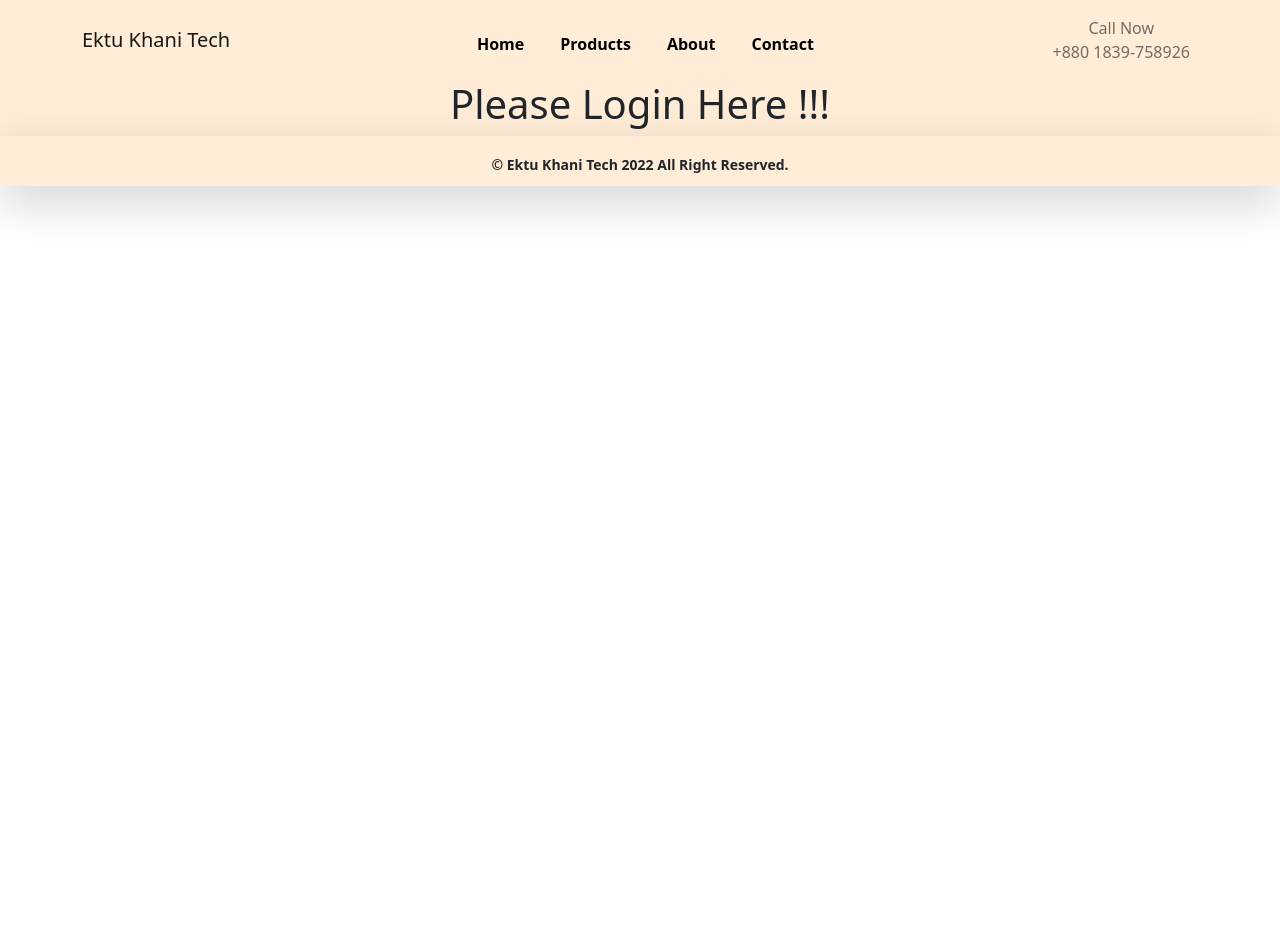
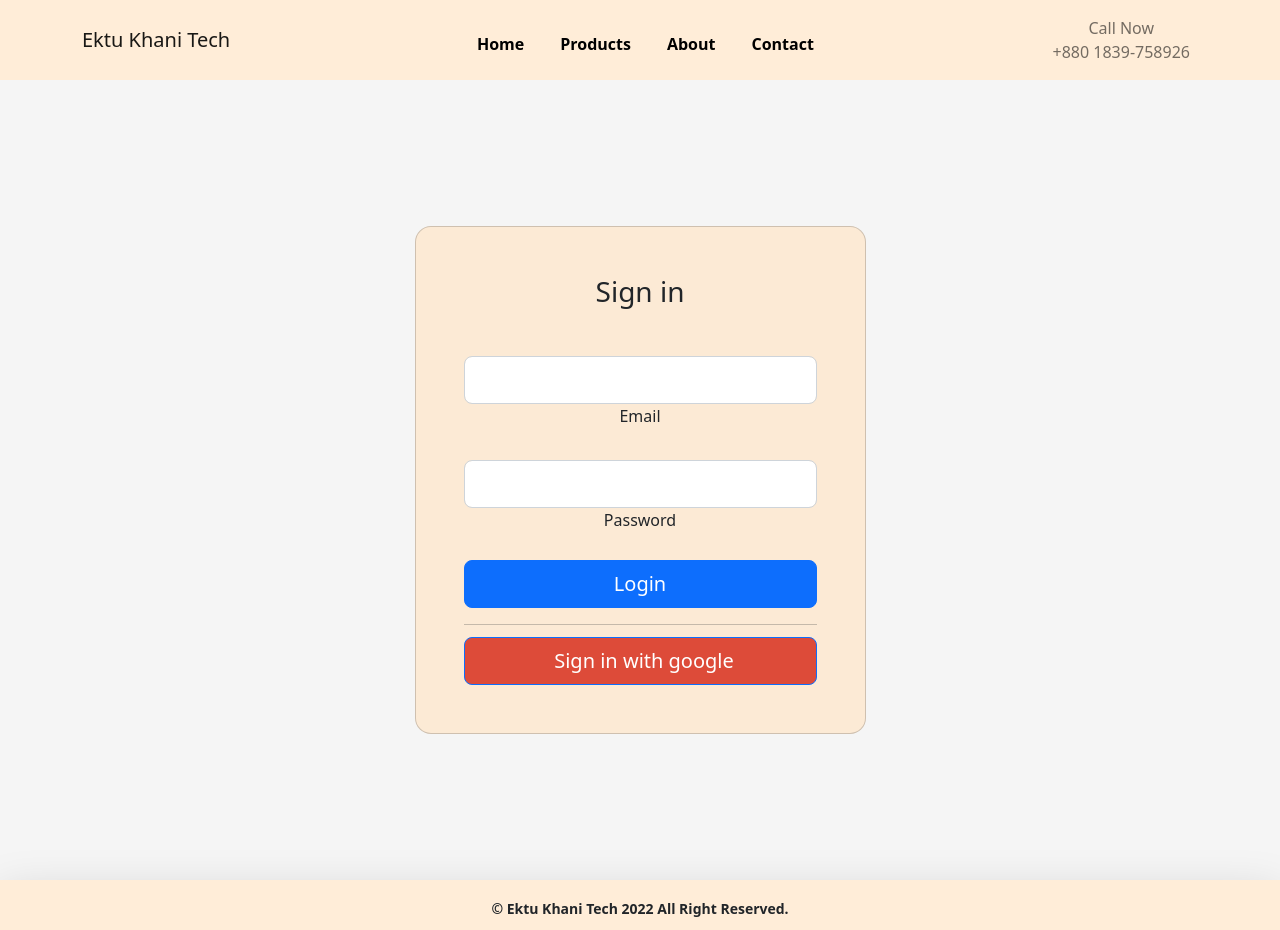
Before and after one commit to Rockrayhan/ekt-demo, a React (Create React App) app: page /login in a window 1280 px wide. Before the commit the page ends 800 px from the top, so only its background shows below. Built offline with nearby package versions, Linux system fonts and the light colour scheme.

Commit message:
login page design

```diff
--- a/src/App.css
+++ b/src/App.css
@@ -13,6 +13,7 @@
 
 .header-link:hover {
   background-color: burlywood;
+  border-radius: 5px;
 
 }
 
--- a/src/components/Login/Login.js
+++ b/src/components/Login/Login.js
@@ -3,9 +3,46 @@
 const Login = () => {
     return (
         <div>
-            <h1>
-                Please Login Here !!!
-            </h1>
+            <section className="vh-100" style={{backgroundColor :'whitesmoke'}}>
+  <div className="container py-5 h-100">
+    <div className="row d-flex justify-content-center align-items-center h-100">
+      <div className="col-12 col-md-8 col-lg-6 col-xl-5">
+        <div className="card shadow-2-strong" style={{borderRadius :'1rem', backgroundColor :'rgba(255, 228, 196, 0.651)'}} >
+          <div className="card-body p-5 text-center">
+
+            <h3 className="mb-5">Sign in</h3>
+
+            <div className="form-outline mb-4">
+              <input type="email" id="typeEmailX-2" className="form-control form-control-lg" />
+              <label className="form-label" for="typeEmailX-2">Email</label>
+            </div>
+
+            <div className="form-outline mb-4">
+              <input type="password" id="typePasswordX-2" className="form-control form-control-lg" />
+              <label className="form-label" for="typePasswordX-2">Password</label>
+            </div>
+
+
+            <div classNameName="form-check d-flex justify-content-start mb-4">
+              {/* <input className="form-check-input" type="checkbox" value="" id="form1Example3" />
+              <label className="form-check-label" for="form1Example3"> Remember password </label> */}
+            </div>
+
+            <button className="btn btn-primary btn-lg btn-block" type="submit">Login</button>
+
+           <hr classNameName='my-4' />
+
+            <button className="btn btn-lg btn-block btn-primary" style={{backgroundColor :'#dd4b39'}}
+              type="submit"><i className="fab fa-google me-2"></i> Sign in with google</button>
+           {/*  <button className="btn btn-lg btn-block btn-primary mb-2" style={{backgroundColor :'#3b5998'}}
+              type="submit"><i className="fab fa-facebook-f me-2"></i>Sign in with facebook</button> */}
+
+          </div>
+        </div>
+      </div>
+    </div>
+  </div>
+</section>
         </div>
     );
 };
```
